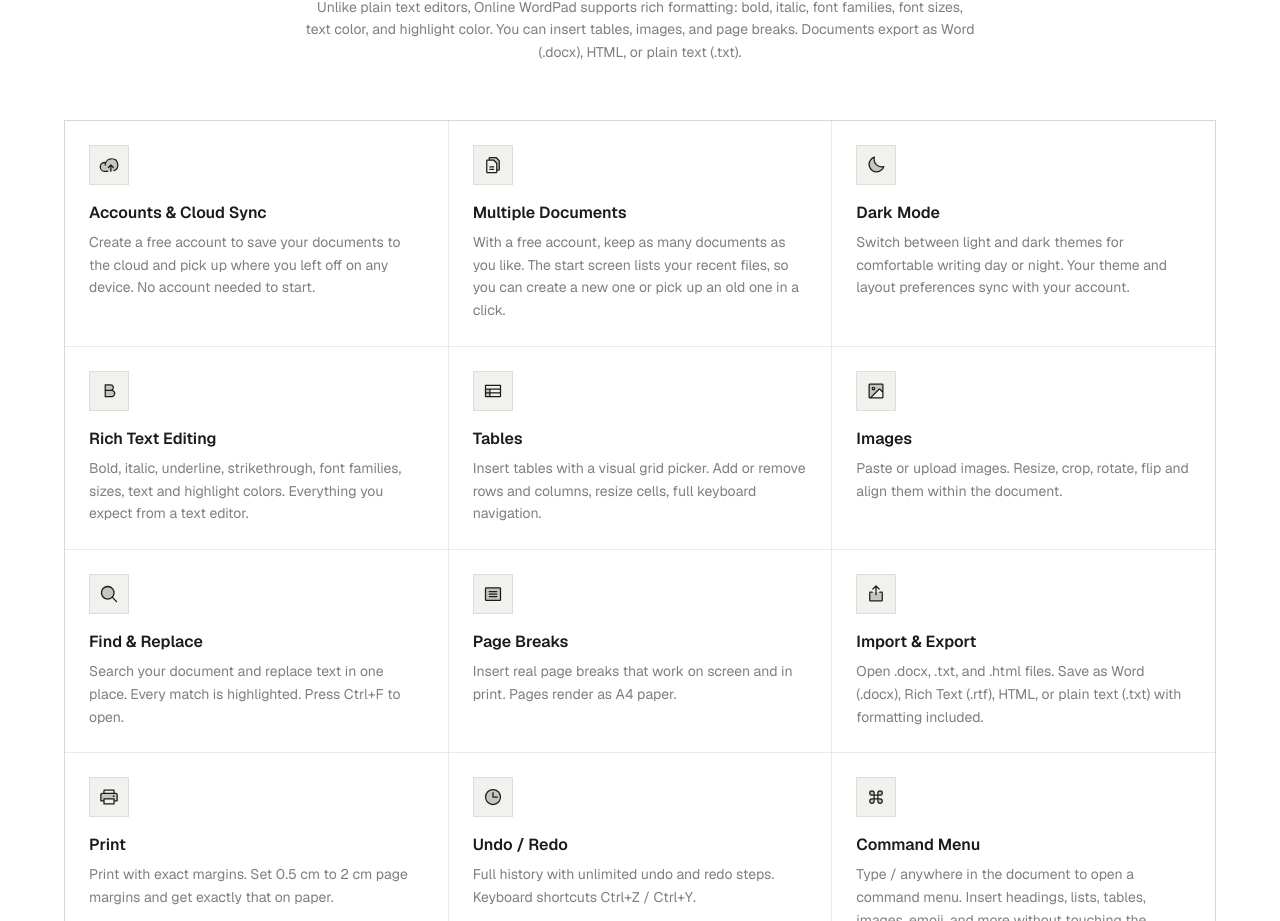
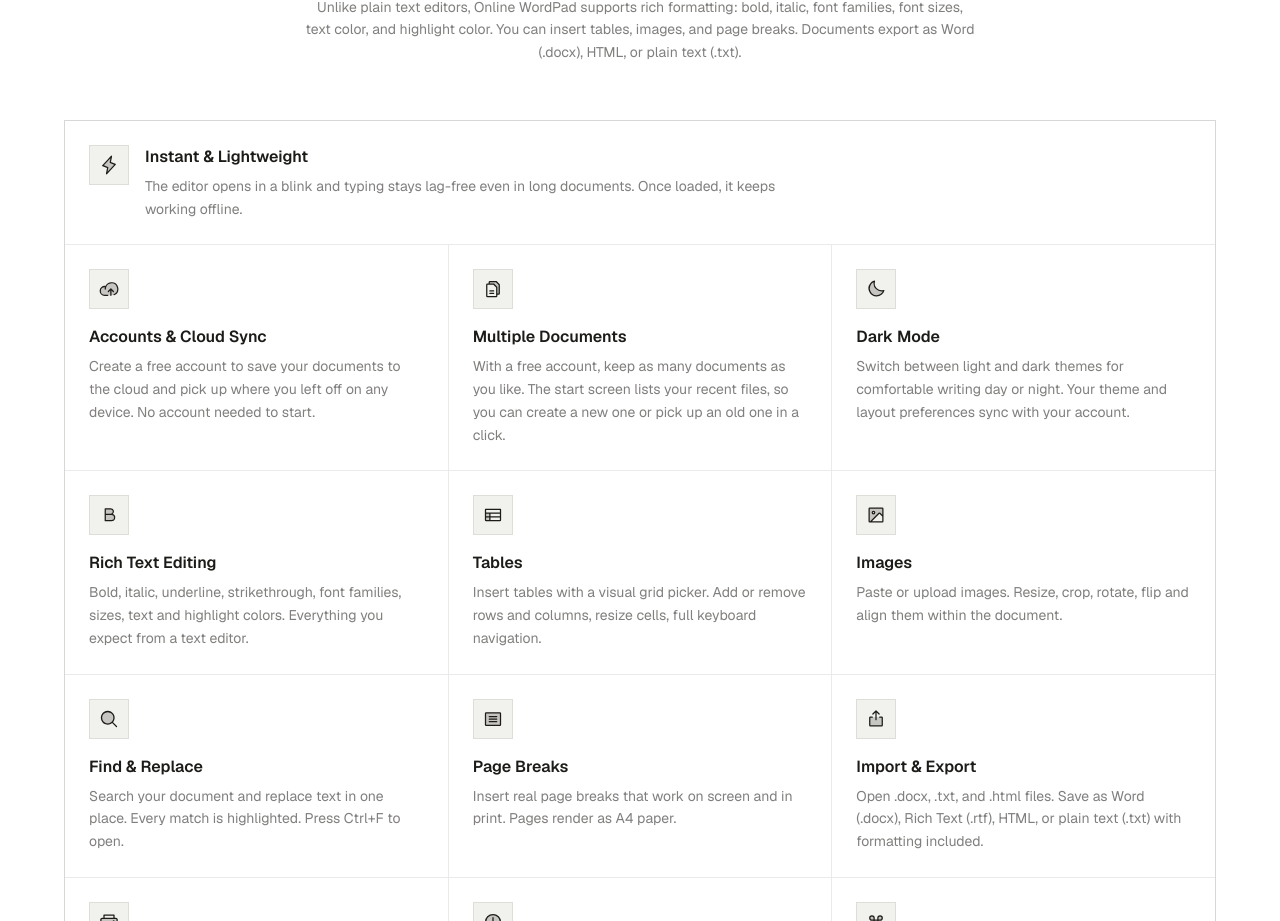
Before and after one commit to 0xymg/online-wordpad, a Next.js app: page / in a window 1280 px wide. Shown: the part 1620-2541 px from the top of the page. Built offline with nearby package versions, Linux system fonts and the light colour scheme.

Commit message:
feat: add Lightning icon and highlight speed feature in LandingClient

```diff
--- a/app/LandingClient.tsx
+++ b/app/LandingClient.tsx
@@ -4,7 +4,7 @@ import Link from "next/link";
 import { Fragment, type ReactNode } from "react";
 import {
   TextB, Table, ImageSquare, Article, Export, Printer, Clock, Lock,
-  Command, CloudArrowUp, Files, Moon, MagnifyingGlass,
+  Command, CloudArrowUp, Files, Moon, MagnifyingGlass, Lightning,
 } from "./components/icons";
 import ToolbarPreviewClient from "./components/ToolbarPreviewClient";
 import { useT, useLocale } from "./components/I18nProvider";
@@ -226,6 +226,19 @@ export default function LandingClient() {
             {/* gap-px divider grid — keep the feature count divisible by both 2
                 and 3, or the empty cells in the last row show as dark blocks. */}
             <div className="mt-14 grid gap-px overflow-hidden rounded-2xl border border-[var(--pad-border)] bg-[var(--pad-border)] sm:grid-cols-2 lg:grid-cols-3">
+              {/* Speed is the headline feature: a full-row card keeps the
+                  12-card grid below divisible by both 2 and 3. */}
+              <div className="bg-[var(--pad-bg)] p-6 transition-colors hover:bg-[var(--pad-surface)] sm:col-span-2 lg:col-span-3">
+                <div className="flex items-start gap-4">
+                  <div className="flex size-10 shrink-0 items-center justify-center rounded-lg border border-[var(--pad-border)] bg-[var(--pad-surface-2)]">
+                    <Lightning size={20} weight="duotone" />
+                  </div>
+                  <div>
+                    <h3 className="mb-1.5 font-semibold">{t.features.speedTitle}</h3>
+                    <p className="max-w-2xl text-sm leading-relaxed text-[var(--pad-ink-50)]">{t.features.speedDesc}</p>
+                  </div>
+                </div>
+              </div>
               {featureList(t).map((f) => (
                 <div
                   key={f.title}
--- a/app/components/icons.tsx
+++ b/app/components/icons.tsx
@@ -220,6 +220,13 @@ export const LinkSimple = /* @__PURE__ */ makeIcon("LinkSimple", {
   regular: "M165.66,90.34a8,8,0,0,1,0,11.32l-64,64a8,8,0,0,1-11.32-11.32l64-64A8,8,0,0,1,165.66,90.34ZM215.6,40.4a56,56,0,0,0-79.2,0L106.34,70.45a8,8,0,0,0,11.32,11.32l30.06-30a40,40,0,0,1,56.57,56.56l-30.07,30.06a8,8,0,0,0,11.31,11.32L215.6,119.6a56,56,0,0,0,0-79.2ZM138.34,174.22l-30.06,30.06a40,40,0,1,1-56.56-56.57l30.05-30.05a8,8,0,0,0-11.32-11.32L40.4,136.4a56,56,0,0,0,79.2,79.2l30.06-30.07a8,8,0,0,0-11.32-11.31Z",
 });
 
+export const Lightning = /* @__PURE__ */ makeIcon("Lightning", {
+  duotone: [
+    { d: "M96,240l16-80L48,136,160,16,144,96l64,24Z", opacity: "0.2" },
+    { d: "M215.79,118.17a8,8,0,0,0-5-5.66L153.18,90.9l14.66-73.33a8,8,0,0,0-13.69-7l-112,120a8,8,0,0,0,3,13l57.63,21.61L88.16,238.43a8,8,0,0,0,13.69,7l112-120A8,8,0,0,0,215.79,118.17ZM109.37,214l10.47-52.38a8,8,0,0,0-5-9.06L62,132.71l84.62-90.66L136.16,94.43a8,8,0,0,0,5,9.06l52.8,19.8Z" },
+  ],
+});
+
 export const ListBullets = /* @__PURE__ */ makeIcon("ListBullets", {
   regular: "M80,64a8,8,0,0,1,8-8H216a8,8,0,0,1,0,16H88A8,8,0,0,1,80,64Zm136,56H88a8,8,0,0,0,0,16H216a8,8,0,0,0,0-16Zm0,64H88a8,8,0,0,0,0,16H216a8,8,0,0,0,0-16ZM44,52A12,12,0,1,0,56,64,12,12,0,0,0,44,52Zm0,64a12,12,0,1,0,12,12A12,12,0,0,0,44,116Zm0,64a12,12,0,1,0,12,12A12,12,0,0,0,44,180Z",
 });
```
